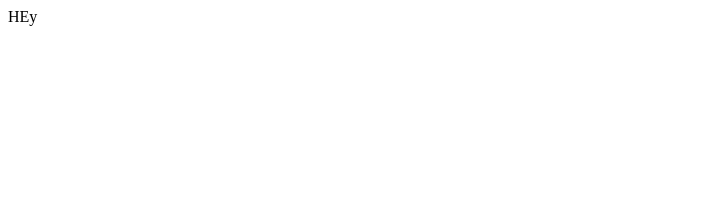
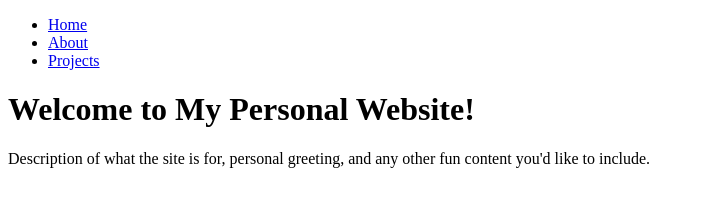
Before and after one commit to rpekash/rpekash.github.io, a plain HTML site: page index.html in a window 1280 px wide. Shown: the whole page, without its empty margins (0-704 px from the left). Drawn offline with Linux system fonts and the light colour scheme.

Commit message:
home page

```diff
--- a/index.html
+++ b/index.html
@@ -1,8 +1,23 @@
-<html>
-    <head>
-        <title>Kastrijot Syla's Website</title>
-    </head>
-    <body>
-        <p>HEy</p>
-    </body>
+<!DOCTYPE html>
+<html lang="en">
+<head>
+    <meta charset="UTF-8">
+    <meta name="viewport" content="width=device-width, initial-scale=1.0">
+    <title>Home | My Personal Website</title>
+</head>
+<body>
+    <nav>
+        <ul>
+            <li><a href="index.html">Home</a></li>
+            <li><a href="about.html">About</a></li>
+            <li><a href="projects.html">Projects</a></li>
+        </ul>
+    </nav>
+    <header>
+        <h1>Welcome to My Personal Website!</h1>
+    </header>
+    <section>
+        <p>Description of what the site is for, personal greeting, and any other fun content you'd like to include.</p>
+    </section>
+</body>
 </html>
```
Also changed, not shown: 1 other file.
